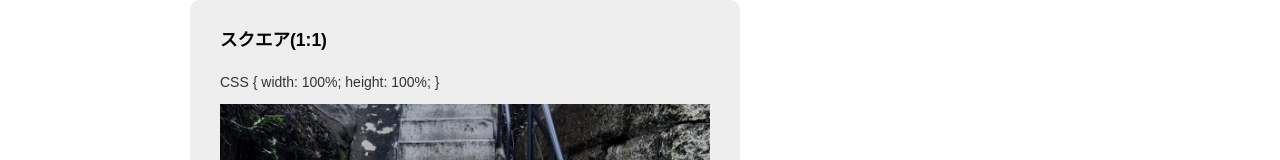
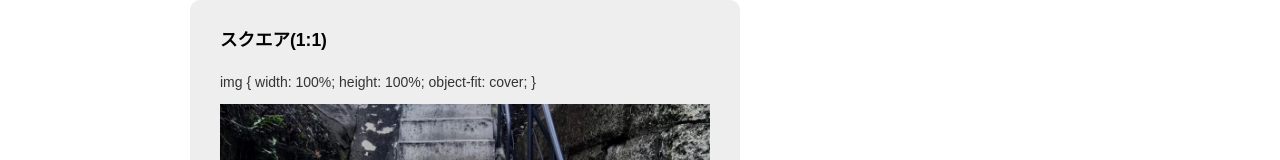
Before and after one commit to ryo-i/aspect-ratio-generator, a Next.js app: page / in a window 1280 px wide. Shown: the part 496-656 px from the top of the page. Built offline with nearby package versions, Linux system fonts and the light colour scheme.

Commit message:
object-fit追加

```diff
--- a/components/Inner.tsx
+++ b/components/Inner.tsx
@@ -41,6 +41,9 @@ const Example = styled.div`
     }
     p {
       margin: 0 0 10px;
+    }
+    img {
+      object-fit: cover;
     }
   }
 `;
@@ -123,7 +126,7 @@ function Inner() {
       <Example>
         <section>
           <h2>スクエア(1:1)</h2>
-          <p>CSS {'{'} width: 100%; height: 100%; {'}'}</p>
+          <p>img {'{'} width: 100%; height: 100%; object-fit: cover; {'}'}</p>
           <figure><img src="/kaidan.jpg"  style={sectionStyle}/></figure>
         </section>
       </Example>
```
